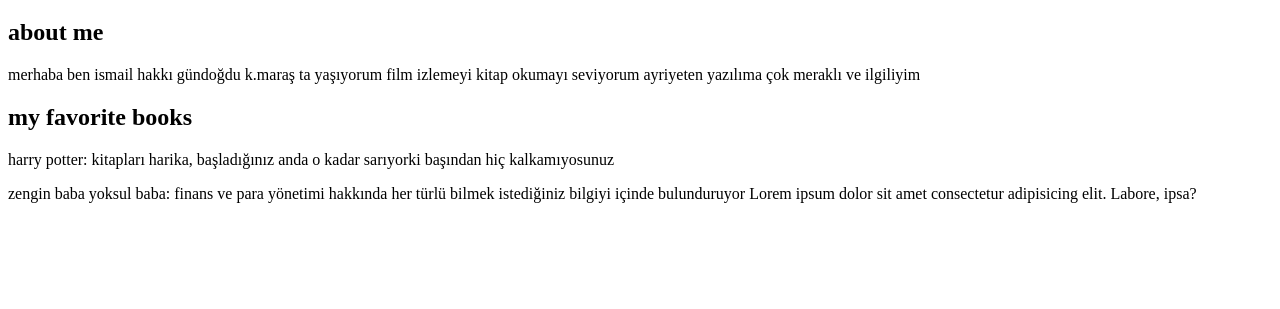
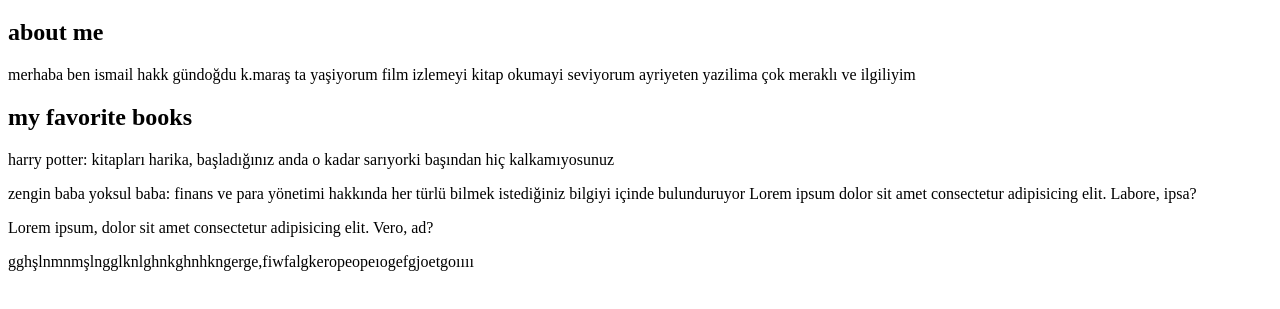
Before and after one commit to synhakki/my-first-web-page, a plain HTML site: page index.html in a window 1280 px wide. Shown: the part 61-370 px from the top of the page. Drawn offline with Linux system fonts and the light colour scheme.

Commit message:
firstcommit

```diff
--- a/index.html
+++ b/index.html
@@ -15,7 +15,7 @@
     <h2>about me</h2>
 
     <!--paragraph-->
-    <p>merhaba ben ismail hakkı gündoğdu k.maraş ta yaşıyorum film izlemeyi kitap okumayı seviyorum ayriyeten yazılıma çok meraklı ve ilgiliyim</p>
+    <p>merhaba ben ismail hakk gündoğdu k.maraş ta yaşiyorum film izlemeyi kitap okumayi seviyorum ayriyeten yazilima çok meraklı ve ilgiliyim</p>
 
     <h2>my favorite books</h2>
 
@@ -28,5 +28,7 @@
         finans ve para yönetimi hakkında her türlü bilmek istediğiniz bilgiyi içinde bulunduruyor
         Lorem ipsum dolor sit amet consectetur adipisicing elit. Labore, ipsa?
     </p>
+    <p>Lorem ipsum, dolor sit amet consectetur adipisicing elit. Vero, ad?</p>
+    gghşlnmnmşlngglknlghnkghnhkngerge,fiwfalgkeropeopeıogefgjoetgoıııı
 </body>
 </html>
```
Also changed, not shown: style.css (added), 1 other file.
